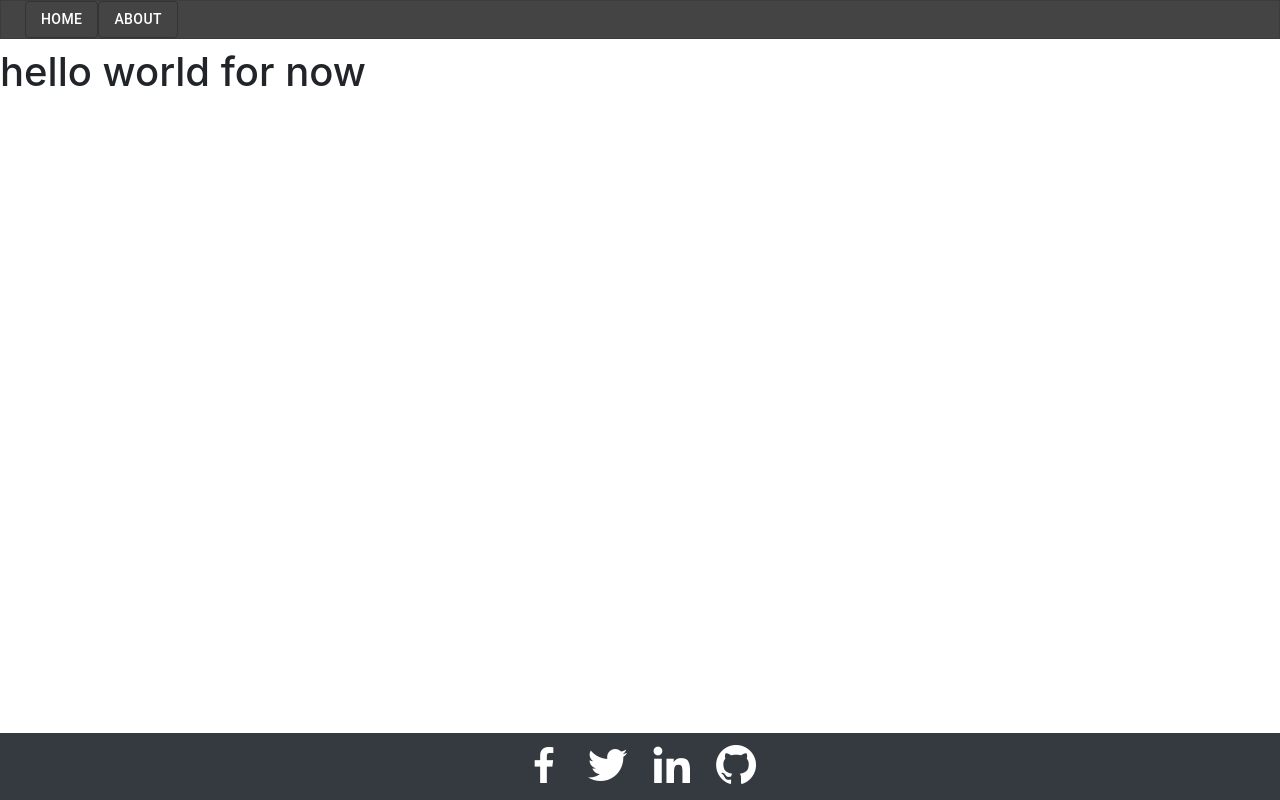
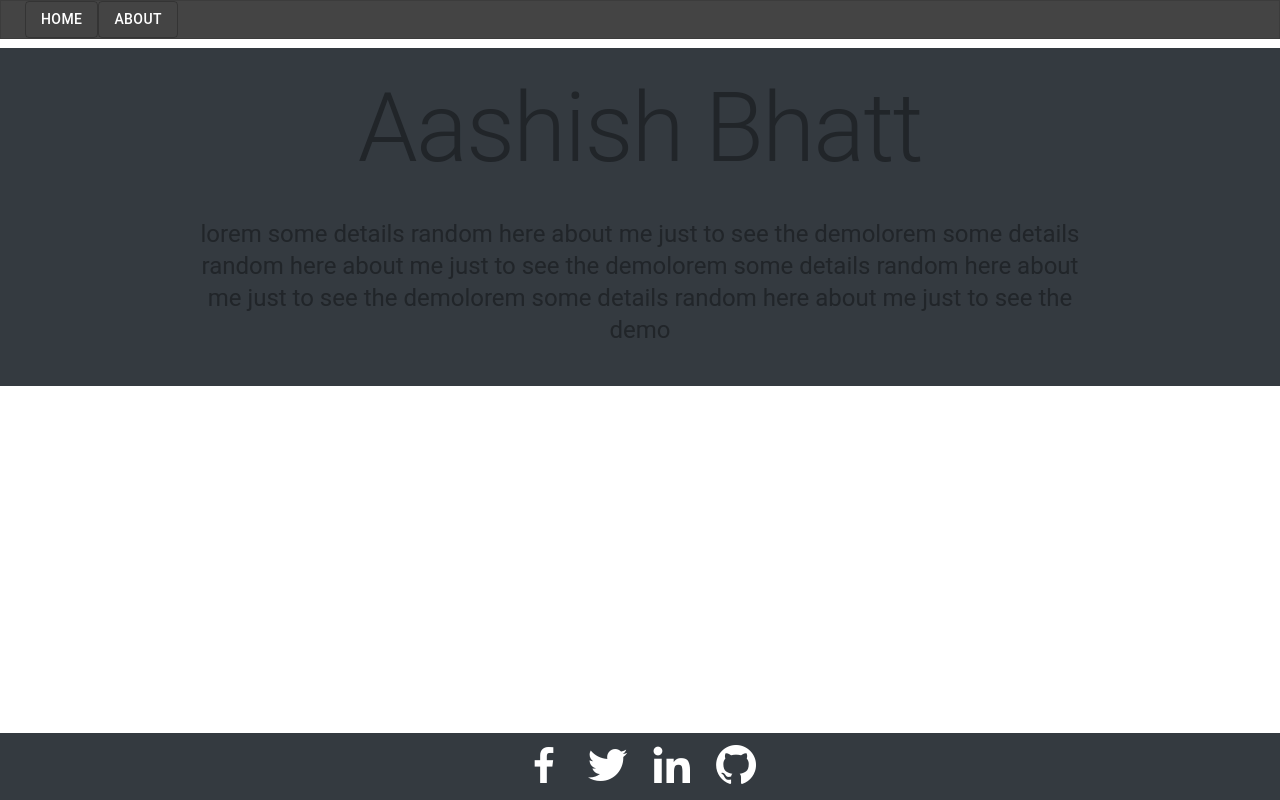
Before and after one commit to aashish-cd/portfolio, a Next.js app: page / in a window 1280 px wide. Built offline with nearby package versions, Linux system fonts and the light colour scheme.

Commit message:
some seo

```diff
--- a/pages/_app.js
+++ b/pages/_app.js
@@ -24,7 +24,9 @@ function MyApp({ Component, pageProps }) {
         />
       </Head>
       <Navbar />
-      <Component {...pageProps} />
+      <div className='mt-5'>
+        <Component {...pageProps} />
+      </div>
       <Footer />
     </>
   );
--- a/pages/index.js
+++ b/pages/index.js
@@ -1,6 +1,5 @@
 import Head from 'next/head';
-// import Image from 'next/image';
-// import styles from '../styles/Home.module.css';
+import Index from './page';
 
 export default function Home() {
   return (
@@ -9,7 +8,7 @@ export default function Home() {
         <title>Aashish Bhatt - React Developer</title>
         <meta
           name='description'
-          content='Portfolio of Aashish Bhatt | ERC | purwanchal campus | Computer Engineering '
+          content='Portfolio of Aashish Bhatt | ERC | purwanchal campus | Computer Engineering | Ace Studios | React Developer'
         />
         <link rel='icon' href='/favicon.ico' />
         <link
@@ -24,10 +23,9 @@ export default function Home() {
         />
       </Head>
 
-      <main></main>
-      <div className='mt-5'>
-        <h1>hello world for now</h1>
-      </div>
+      <main>
+        <Index />
+      </main>
     </div>
   );
 }
--- a/pages/page/about.js
+++ b/pages/page/about.js
@@ -1,5 +1,5 @@
 import React, { useState, useEffect } from 'react';
-// import { Link } from 'react-router-dom';
+import Link from 'next/link';
 import { resumeData } from '../data/profile';
 import { Container, Grid, Typography, Button } from '@material-ui/core';
 
@@ -60,11 +60,11 @@ const About = () => {
                 {resumeData[index]?.description}
               </Typography>
               <div align='center'>
-                <a href='#' align='center'>
+                <Link href={`/page/${resumeData[index]?.id}`} align='center'>
                   <Button variant='outlined' color='primary'>
                     See More
                   </Button>
-                </a>
+                </Link>
               </div>
             </Container>
             <i
--- a/pages/page/home.js
+++ b/pages/page/index.js
@@ -8,7 +8,7 @@ const Home = () => {
       <Container className='bg-dark p-4'>
         <Container maxWidth='md'>
           <div>
-            <Typography variant='h3' align='center' color='white' gutterBottom>
+            <Typography variant='h1' align='center' color='white' gutterBottom>
               {profileData[0].title}
             </Typography>
             <Typography variant='h5' align='center' color='white' paragraph>
--- a/pages/page/navbar.js
+++ b/pages/page/navbar.js
@@ -1,5 +1,5 @@
 import React from 'react';
-// import { Link } from 'react-router-dom';
+import Link from 'next/link';
 import { AppBar, Button, Container } from '@material-ui/core';
 
 const Navbar = () => {
@@ -7,26 +7,26 @@ const Navbar = () => {
     <>
       <AppBar variant='outlined' color='primary' style={{ background: '#444' }}>
         <Container>
-          <a
+          <Link
             style={{
               zIndex: '10',
             }}
-            to='/'
+            href='/page/'
           >
             <Button variant='outlined' style={{ color: 'white' }}>
               Home
             </Button>
-          </a>
-          <a
+          </Link>
+          <Link
             style={{
               zIndex: '10',
             }}
-            to='/about'
+            href='/page/about'
           >
             <Button variant='outlined' style={{ color: 'white' }}>
               About
             </Button>
-          </a>
+          </Link>
         </Container>
       </AppBar>
     </>
--- a/styles/globals.css
+++ b/styles/globals.css
@@ -14,3 +14,19 @@ a {
 * {
   box-sizing: border-box;
 }
+body {
+  background-color: #444;
+  color: #fff;
+}
+
+html {
+  scroll-behavior: smooth;
+}
+@media screen and (width: 800px) {
+  body {
+    margin: 0;
+    padding: 0;
+    font-size: xx-small;
+    background-color: red;
+  }
+}
```
Also changed, not shown: pages/page/[index].js (renamed from pages/page/singleAbout.js, +5 -2 lines).
